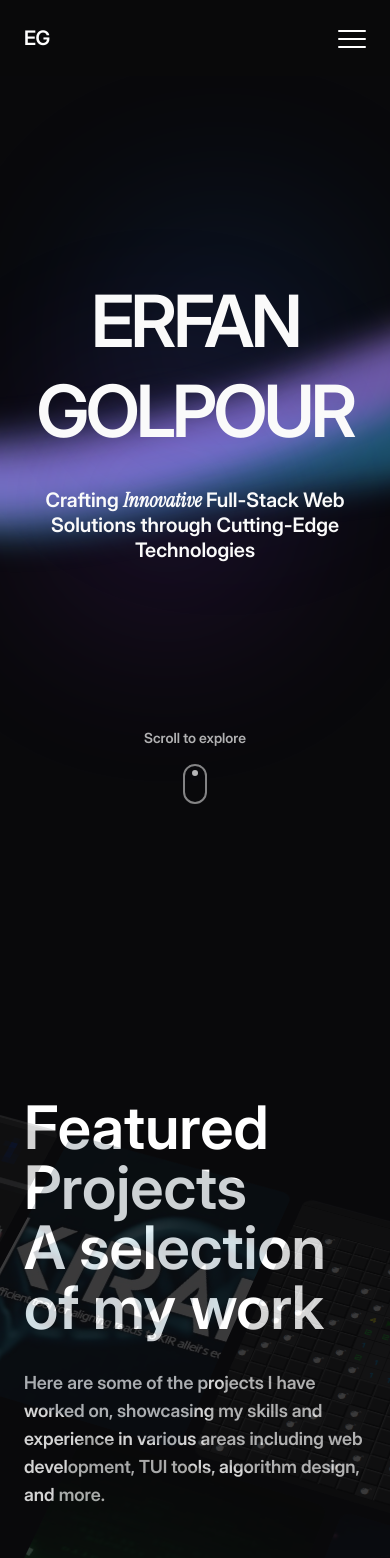
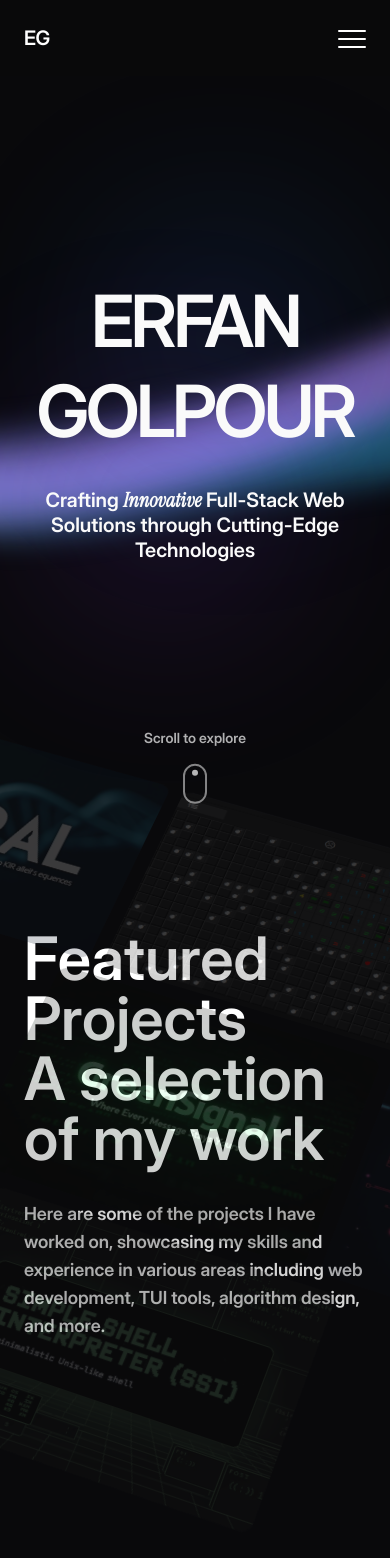
Before and after one commit to erfangolpour/erfangolpour.github.io, a React (Vite) app: page / in a window 390 px wide. Shown: the top 1558 px of the page. Built offline with nearby package versions, Linux system fonts and the light colour scheme.

Commit message:
Make projects section more responsive

```diff
--- a/src/components/Projects/Projects.tsx
+++ b/src/components/Projects/Projects.tsx
@@ -371,7 +371,7 @@ export function Projects() {
 			<div
 				id="projects"
 				ref={containerRef}
-				className="relative my-[30vh] w-full overflow-x-clip antialiased [perspective:1000px] [transform-style:preserve-3d]"
+				className="relative my-[10vh] w-full overflow-x-clip antialiased [perspective:1000px] [transform-style:preserve-3d] md:my-[30vh]"
 			>
 				{/* Intro text */}
 				<div className="space-y-8 px-6 sm:px-10 md:px-20">
@@ -394,7 +394,7 @@ export function Projects() {
 						translateY,
 						opacity,
 					}}
-					className="mt-60 flex flex-col gap-[4vw]"
+					className="mt-20 flex flex-col gap-[4vw] sm:mt-60"
 				>
 					{Array.from({ length: Math.ceil(projects.length / 4) }).map(
 						(_, rowIndex) => (
@@ -415,7 +415,7 @@ export function Projects() {
 												backgroundImage: `url(${project.thumbnail})`,
 											}}
 											onClick={() => setActive(project)}
-											className="group/project h-[45vh] w-[70vw] flex-none cursor-pointer rounded-xl bg-cover bg-center hover:shadow-2xl md:w-[40vw] 2xl:w-[35vw]"
+											className="group/project h-[30vh] w-[90vw] flex-none cursor-pointer rounded-xl bg-cover bg-center hover:shadow-2xl sm:w-[50vw] md:w-[40vw] xl:h-[45vh] 2xl:w-[35vw]"
 											key={`${project.title}-project`}
 										>
 											<motion.div
```
Also changed, not shown: 1 other file (tests, documents, lock files or other folders).
